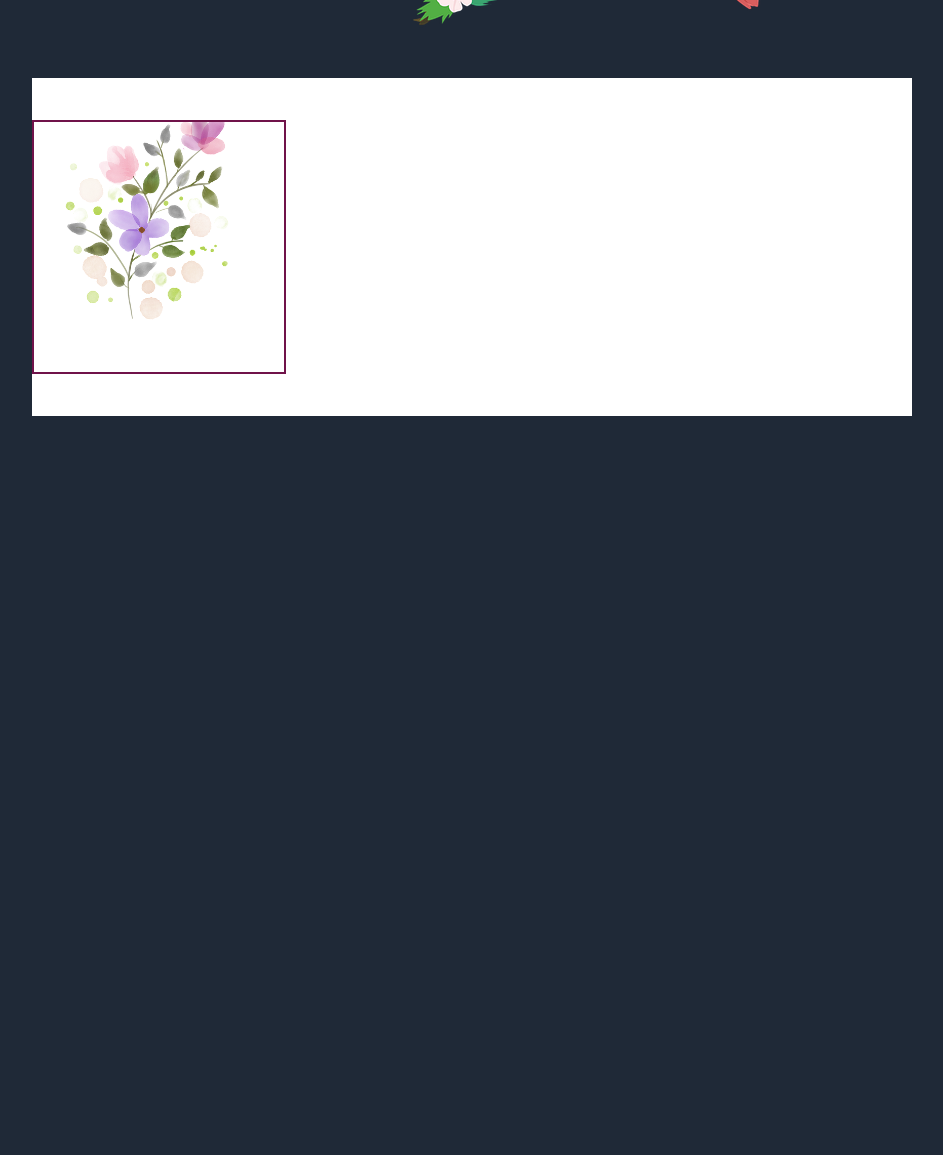
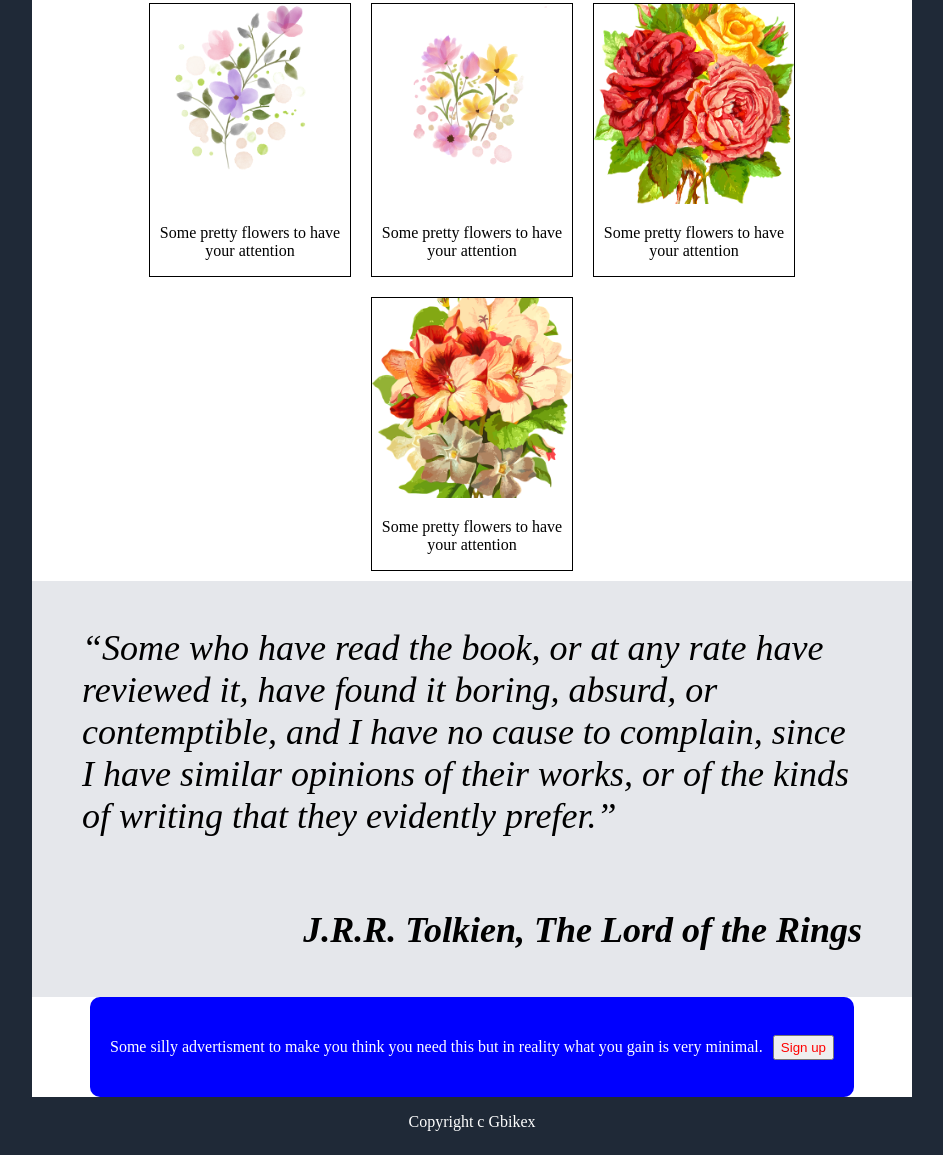
Before and after one commit to Gbikex/odin-project, a plain HTML site: page HTML-Projects/Landing-project/index.html in a window 1280 px wide. Shown: the part 392-1547 px from the top of the page, without its empty margins (168-1111 px from the left). Before the commit the page ends 816 px from the top, so only its background shows below. Drawn offline with Linux system fonts and the light colour scheme.

Commit message:
Version 1.0 base index html and css are built

```diff
--- a/HTML-Projects/Landing-project/index.css
+++ b/HTML-Projects/Landing-project/index.css
@@ -52,7 +52,7 @@ ul > li{
   color: white;
 }
 
-.card-1-text> button {
+.card-1-text> button{
   background-color: blue;
   color: white;
   width: 10%;
@@ -71,38 +71,79 @@ ul > li{
 
 .index-content-body-2{
   display: flex;
-  justify-content: space-between;
+  flex:1;
+  justify-content: center;
   align-items: center;
-  flex: 1;
+  gap:20px;
   background-color: white;
   flex-wrap: wrap;
+  padding: 10px 50px 10px 50px;
 }
 
 .card-2-img{
+  width:200px;
+  border: 1px solid black;
+  text-align: center;
+}
+
+
+.card-2-img > img{
+ width: 100%;
+ height: 200px;
+ object-fit: cover;
+}
+
+.index-content-body-3{
   display: flex;
-  justify-content: center;
   flex-direction: column;
-  overflow: hidden;
-  width: 250px;
-  height: 250px;
-  object-fit: scale-down;
-  border: rgb(112, 19, 74) solid 2px;
+  flex: 1;
+  background-color: #e5e7eb;
+  font-size: 36px;
+  font-style: italic;
+  padding: 10px 50px 10px 50px;
 
 }
 
-.text-div{
-  display: flex;
-  flex: 2;
+.card-3-qoute-cont{
+  justify-content: center;
 }
 
+.index-content-body-3 > .card-3-qoute {
+  text-align: center;
+}
 
-
-.index-content-body-3{
-  display: flex;
-  flex: 1;
+.index-content-body-3 > .saying {
+  text-align: end;
+  font-weight: 900;
 }
 
 .index-content-body-4{
   display: flex;
   flex: 1;
+  justify-content: center;
+  background-color: white;
 }
+
+.index-content-body-4 > .adv{
+  display: flex;
+  width:auto;
+  height: 100px;
+  align-items: center;
+  background-color: blue;
+  color: white;
+  border-radius: 10px;
+  gap: 10px;
+  padding-left: 20px;
+  padding-right: 20px;
+}
+
+.index-content-body-4 > .adv > button{
+  color: red;
+  height: 25px;
+  width: auto;
+  cursor: pointer;
+}
+.index-footer{
+  text-align: center;
+  color: white;
+}
--- a/HTML-Projects/Landing-project/index.html
+++ b/HTML-Projects/Landing-project/index.html
@@ -33,33 +33,40 @@
   </div>
   <!---->
   <div class="index-content-body-2">
-    <div class="card-2-text">
+    <div class="card-2-img">
+     <img src="/odin-project/HTML-Projects/Landing-project/img/img-1.png">
+      <p>Some pretty flowers to have your attention</p>
     </div>
     <div class="card-2-img">
-     <img src="/odin-project/HTML-Projects/Landing-project/img/img-1.png">
-     <div class="text-div">
-      <a>Some text</a>
-     </div>
-    </div>
-    <!--
-    <div class="card-2-img">
       <img src="/odin-project/HTML-Projects/Landing-project/img/img-2.png">
-      <a>Some text</a>
+      <p>Some pretty flowers to have your attention</p>
      </div>
      <div class="card-2-img">
       <img src="/odin-project/HTML-Projects/Landing-project/img/img-3.png">
-      <a>Some text</a>
+      <p>Some pretty flowers to have your attention</p>
      </div>
      <div class="card-2-img">
       <img src="/odin-project/HTML-Projects/Landing-project/img/img-4.png">
-      <a>Some text</a>
+      <p>Some pretty flowers to have your attention</p>
      </div>
   </div>
-  -->
   <!---->
-  <div class="index-content-body-3"></div>
+  <div class="index-content-body-3">
+    <div class="card-3-qoute-cont">
+    <p class="card-3-qoute">“Some who have read the book, or at any rate have reviewed it, have found it boring, absurd, or contemptible, and I have no cause to complain, since I have similar opinions of their works, or of the kinds of writing that they evidently prefer.”</p>
+    </div>
+    <p class="saying"> J.R.R. Tolkien, The Lord of the Rings</p>
+  </div>
   <!---->
-  <div class="index-content-body-4"></div>
+  <div class="index-content-body-4">
+    <div class="adv">
+     <p>Some silly advertisment to make you think you need this  but in reality what you gain is very minimal. </p>
+     <button>Sign up</button>
+    </div>
+  </div>
   <!---->
+  <div class="index-footer">
+    <p>Copyright c Gbikex</p>
+  </div>
 </body>
 </html>
```
